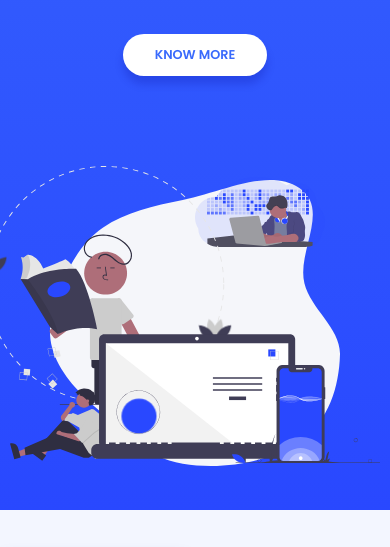
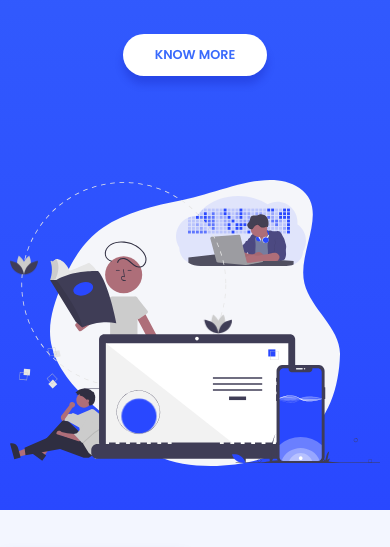
Before and after one commit to ramainampudi/ramakrishna, a website: page index.html in a window 390 px wide. Shown: the part 487-1034 px from the top of the page. Drawn offline with Linux system fonts and the light colour scheme.

Commit message:
Adjust intro image sizes for mobile

```diff
--- a/sass/layout/_header.scss
+++ b/sass/layout/_header.scss
@@ -127,8 +127,9 @@
       left: 50%;
       top: 10%;
       @media only screen and (max-width: 56.25em) {
-        left: 50%;
+        left: 45%;
         width: 35%;
+        top: 15%;
       }
     }
     &-learn {
@@ -138,7 +139,8 @@
       z-index: 1;
       @media only screen and (max-width: 56.25em) {
         top: 7%;
-        width: 90%;
+        width: 60%;
+        left: 0%;
       }
     }
   }
```
Also changed, not shown: css/style.css.
